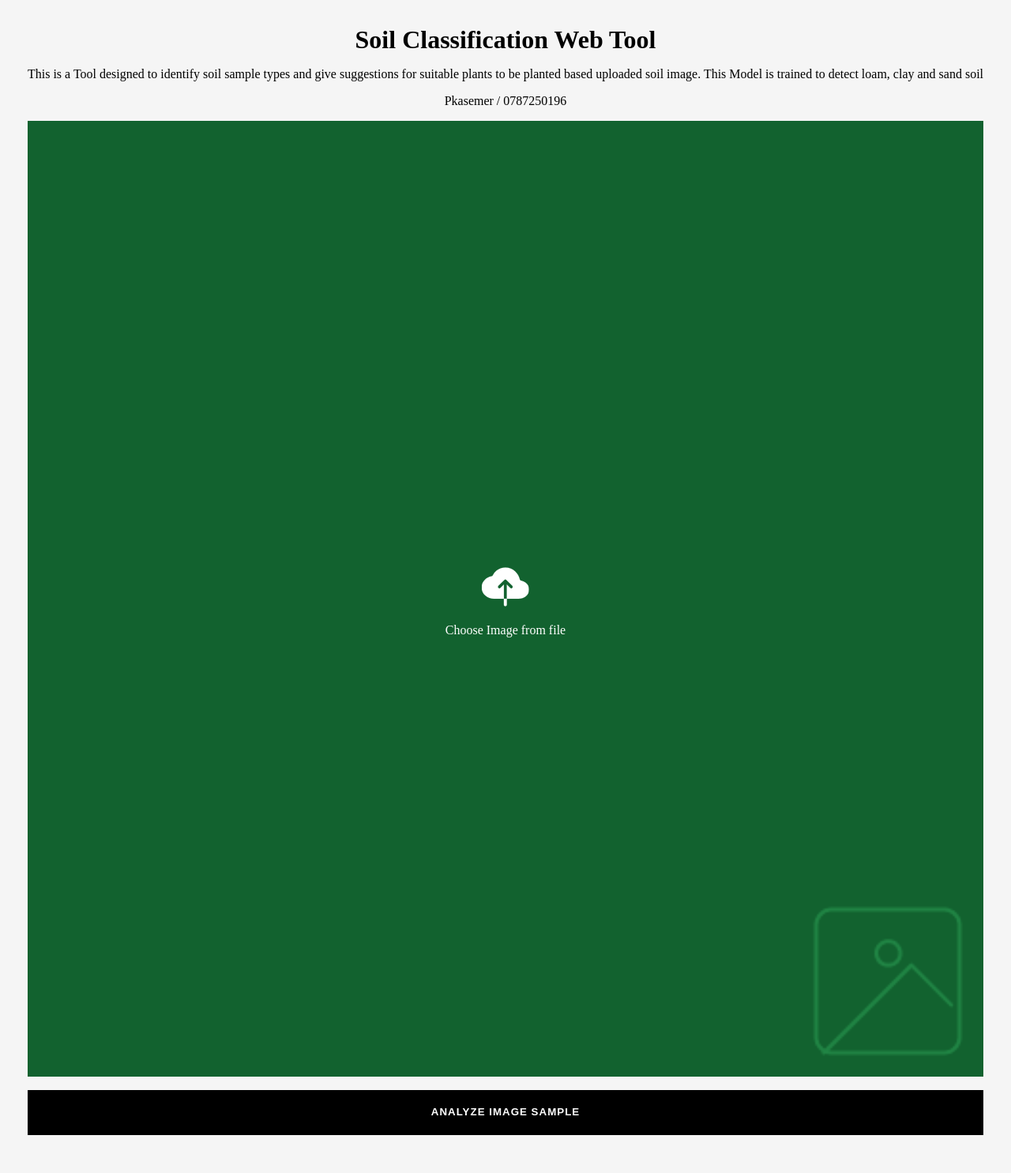
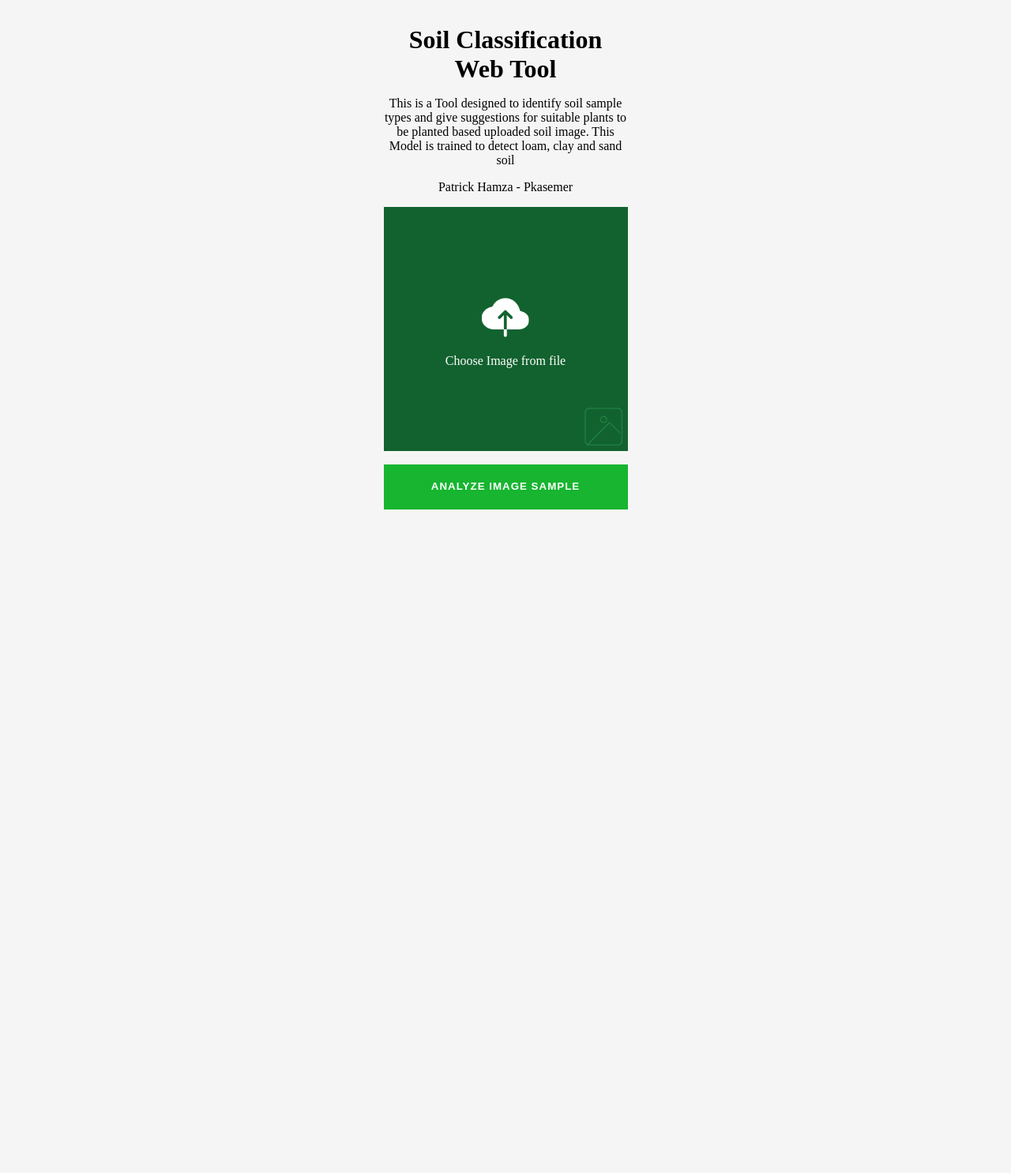
Before and after one commit to patrickhamzaokello/soilclassification, a Flask app: page / in a window 1280 px wide. Shown: the whole page at 79% size. After the commit the page ends 645 px from the top, so only its background shows below. Run offline with Flask 2, Linux system fonts and the light colour scheme; some web fonts are replaced.

Commit message:
updates on buttonws

```diff
--- a/static/main.css
+++ b/static/main.css
@@ -16,6 +16,8 @@ body {
   padding: 2em;
   display: grid;
   place-content: center;
+  max-width: 373px;
+  margin: 0 auto;
 }
 
 .uploadsection {
@@ -77,8 +79,8 @@ form input {
   padding: 15px 9px;
     width: 100%;
     margin-top: 1em;
-    border-color: #000000;
-    background: #000000;
+    border-color: #17b530;
+    background: #17b530;
     border: none;
     color: white;
     font-weight: bold;
@@ -92,8 +94,8 @@ form input {
   padding: 15px 9px;
     width: 100%;
     margin-top: 1em;
-    border-color: #000000;
-    background: #000000;
+    border-color: #17b530;
+    background: #17b530;
     border: none;
     color: white;
     font-weight: bold;
--- a/templates/main.html
+++ b/templates/main.html
@@ -23,7 +23,7 @@
           suggestions for suitable plants to be planted based uploaded soil
           image. This Model is trained to detect loam, clay and sand soil
         </p>
-        <p>Pkasemer / 0787250196</p>
+        <p>Patrick Hamza - Pkasemer</p>
 
         <div class="analysedata">
             <form method="POST" , action="" enctype="multipart/form-data">
```
Also changed, not shown: static/uploads/soil.jpg (added), static/uploads/soild.jpg (added).
